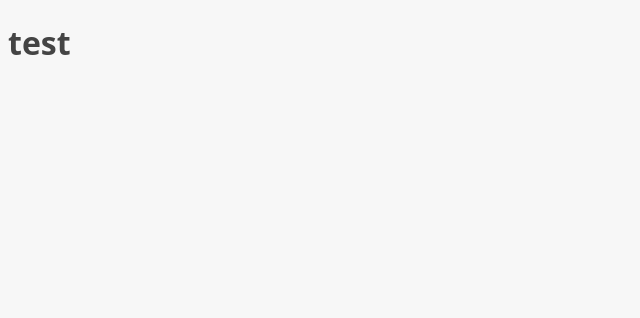
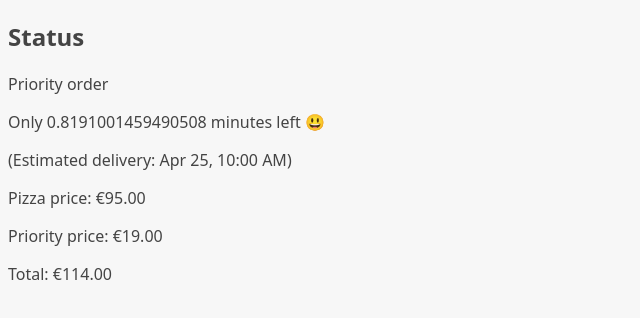
Before and after one commit to DiogoCoelho98/fast_pizza, a React (Vite) app: page /order/1 in a window 1280 px wide. Shown: the top 318 px of the page, without its empty margins (0-640 px from the left). Built offline with nearby package versions, Linux system fonts and the light colour scheme.

Commit message:
createBrowserRouter implemented

```diff
--- a/package.json
+++ b/package.json
@@ -12,7 +12,9 @@
   "dependencies": {
     "dotenv": "^16.4.5",
     "react": "^18.3.1",
-    "react-dom": "^18.3.1"
+    "react-dom": "^18.3.1",
+    "react-router": "^6.26.1",
+    "react-router-dom": "^6.26.1"
   },
   "devDependencies": {
     "@eslint/js": "^9.9.0",
--- a/src/App.jsx
+++ b/src/App.jsx
@@ -1,7 +1,38 @@
+import { createBrowserRouter, RouterProvider  } from "react-router-dom"
+
+import Home from "./ui/Home.jsx";
+import Menu from "./features/menu/Menu.jsx";
+import Cart from "./features/cart/Cart.jsx";
+import CreateOrder from "./features/order/CreateOrder.jsx";
+import Order from "./features/order/Order.jsx";
+
+const router = createBrowserRouter([
+  {
+    path: "/",
+    element: <Home/>
+  },
+  {
+    path: "/menu",
+    element: <Menu/>
+  },
+  {
+    path: "/cart",
+    element: <Cart/>
+  },
+  {
+    path: "/order/new",
+    element: <CreateOrder/>
+  },
+  {
+    path: "/order/:orderId",
+    element: <Order/>
+  }
+]);
+
 export default function App() {
   return (
     <>
-      <h1>test</h1>
+      <RouterProvider router={router} />
     </>
   )
 }
--- a/src/utils/helpers.js
+++ b/src/utils/helpers.js
@@ -11,7 +11,7 @@
     return new Intl.DateTimeFormat("en", {
         day: "numeric",
         month: "short",
-        hour: "2-digit";
+        hour: "2-digit",
         minute: "2-digit"
     }).format(new Date(date));
 }
```
Also changed, not shown: 1 other file (tests, documents, lock files or other folders).
